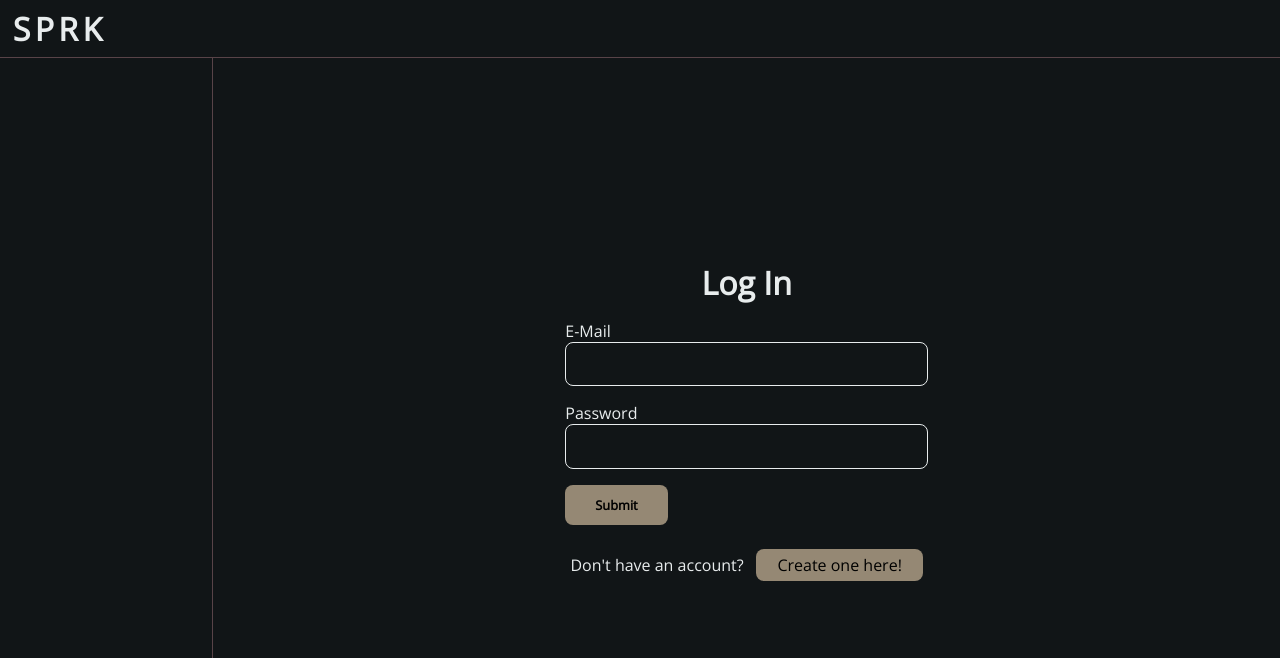
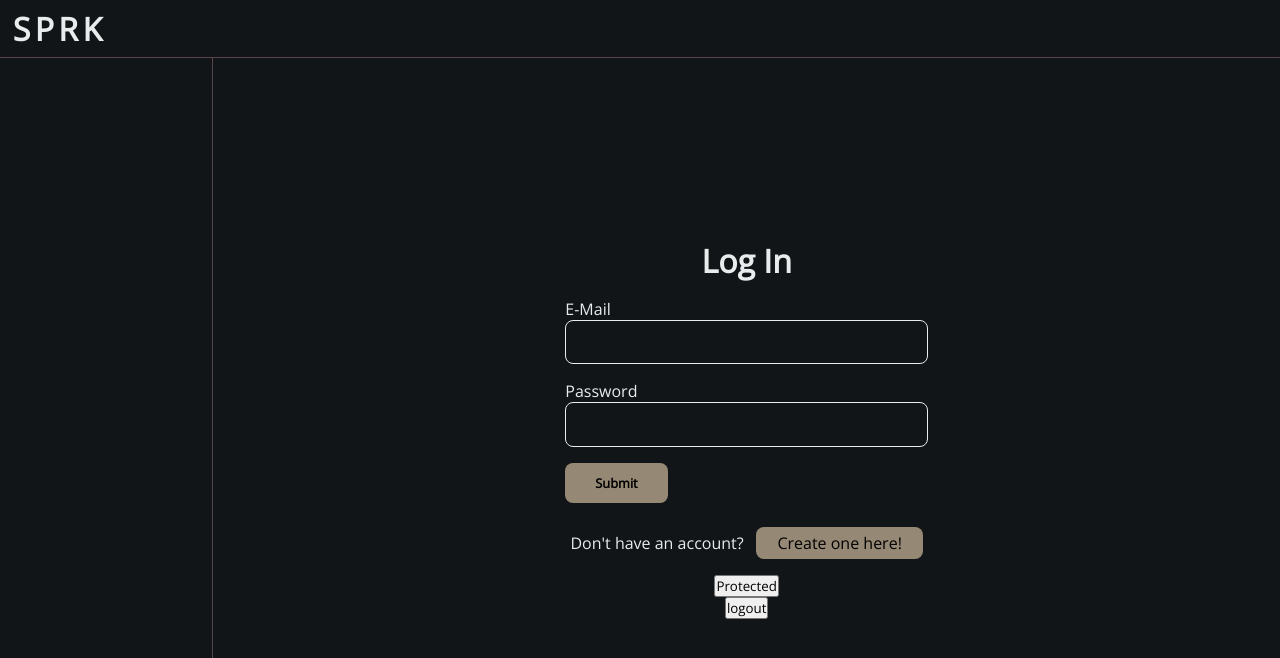
Before and after one commit to HelplessSoldier/TOP_chatApp, a React (Vite) app in the folder client/: page / in a window 1280 px wide. Shown: the top 658 px of the page. Built offline with nearby package versions, Linux system fonts and the light colour scheme.

Commit message:
more testing stuff

```diff
--- a/client/src/pageStates/login/LogIn.jsx
+++ b/client/src/pageStates/login/LogIn.jsx
@@ -5,10 +5,25 @@ import { useState } from "react";
 const apiUri =
   globals.serverUri + ":" + globals.serverPort + globals.apiVersion;
 const loginUri = apiUri + "/accounts/login";
+const logoutUri = apiUri + "/accounts/logout";
 
 export default function LogIn({ setPageState }) {
   const [validationErrors, setValidationErrors] = useState([]);
   const [loading, setLoading] = useState(false);
+
+  function handleProtectedBtn(e) {
+    e.preventDefault();
+    setPageState("ProtectedRoutes")
+  }
+
+  function handleLogout(e) {
+    e.preventDefault();
+    try {
+      fetch(logoutUri);
+    } catch (err) {
+      console.error(err);
+    }
+  }
 
   async function handleSubmit(e) {
     e.preventDefault();
@@ -69,6 +84,8 @@ export default function LogIn({ setPageState }) {
           <p>Incorrect credentials</p>
         )}
       </div>
+      <button onClick={handleProtectedBtn}>Protected</button>
+      <button onClick={handleLogout}>logout</button>
     </div >
   );
 }
```
Also changed, not shown: 2 other files (tests, documents, lock files or other folders).
